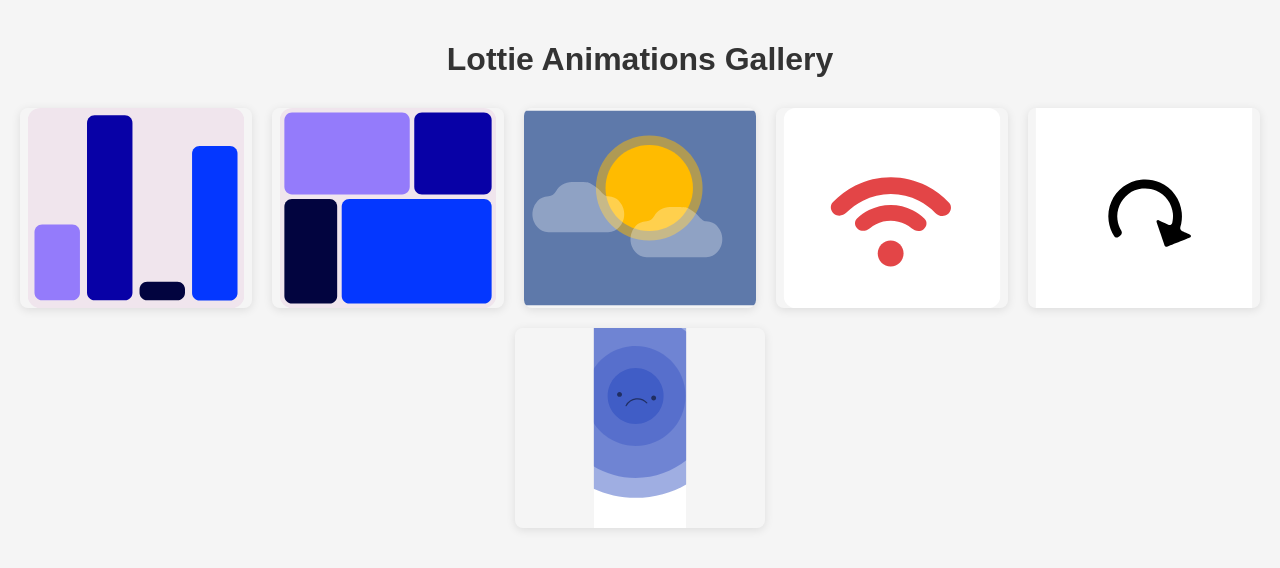
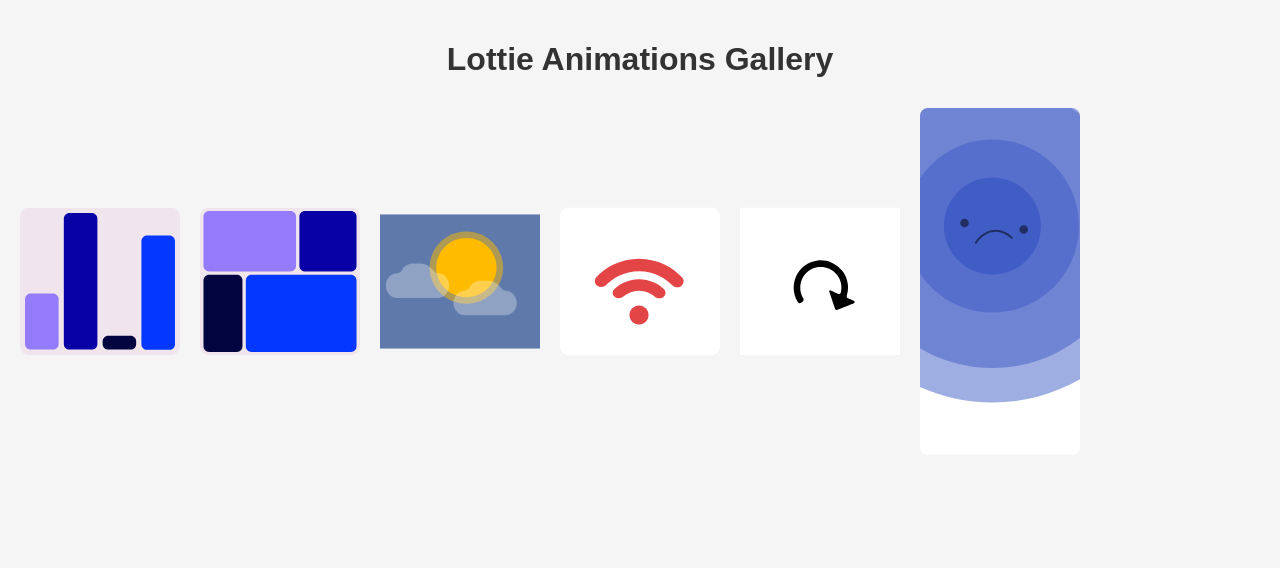
Before and after one commit to chypapa/lotti1, a plain HTML site: page index.html in a window 1280 px wide. Drawn offline with nearby package versions, Linux system fonts and the light colour scheme; no server answers.

Commit message:
Update index.html

```diff
--- a/index.html
+++ b/index.html
@@ -29,18 +29,18 @@
             justify-content: center;
             gap: 20px;
             width: 100%;
-            max-width: 1400px;
+            max-width: 1900px;
         }
 
         .animation-container {
             /* background-color: white; */
             border-radius: 8px;
-            box-shadow: 0 2px 10px rgba(0, 0, 0, 0.1);
+            /* box-shadow: 0 2px 10px rgba(0, 0, 0, 0.1); */
             overflow: hidden;
             flex: 1;
-            min-width: 200px;
-            max-width: 250px;
-            height: 200px;
+            /* min-width: 200px; */
+            /* max-width: 250px; */
+            /* height: 200px; */
             display: flex;
             justify-content: center;
             align-items: center;
@@ -72,6 +72,7 @@
         <div class="animation-container" id="animation4"></div>
         <div class="animation-container" id="animation5"></div>
         <div class="animation-container" id="animation6"></div>
+        <div class="animation-container" id="animation7"></div>
     </div>
 
     <script>
@@ -95,6 +96,7 @@
         // Загрузка всех анимаций
         function loadAllAnimations() {
             loadAnimation('animation1', 'Frame 13-график2.json');
+            loadAnimation('animation7', 'Frame 13.json');
             loadAnimation('animation2', 'Frame 13-график.json');
             loadAnimation('animation3', 'sun.json');
             loadAnimation('animation4', 'Frame 13-connection1.json');
```
